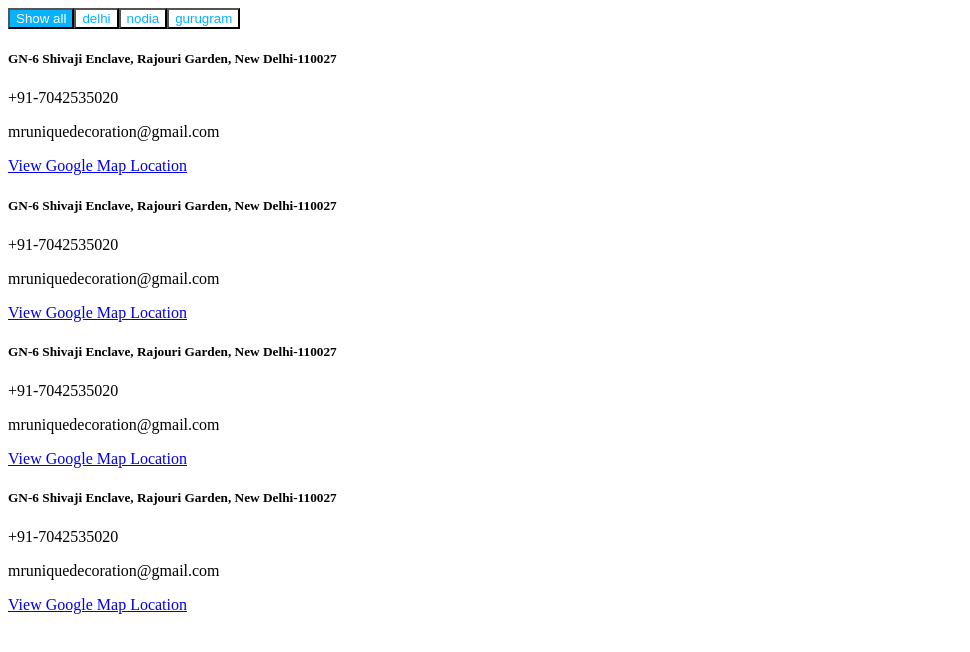
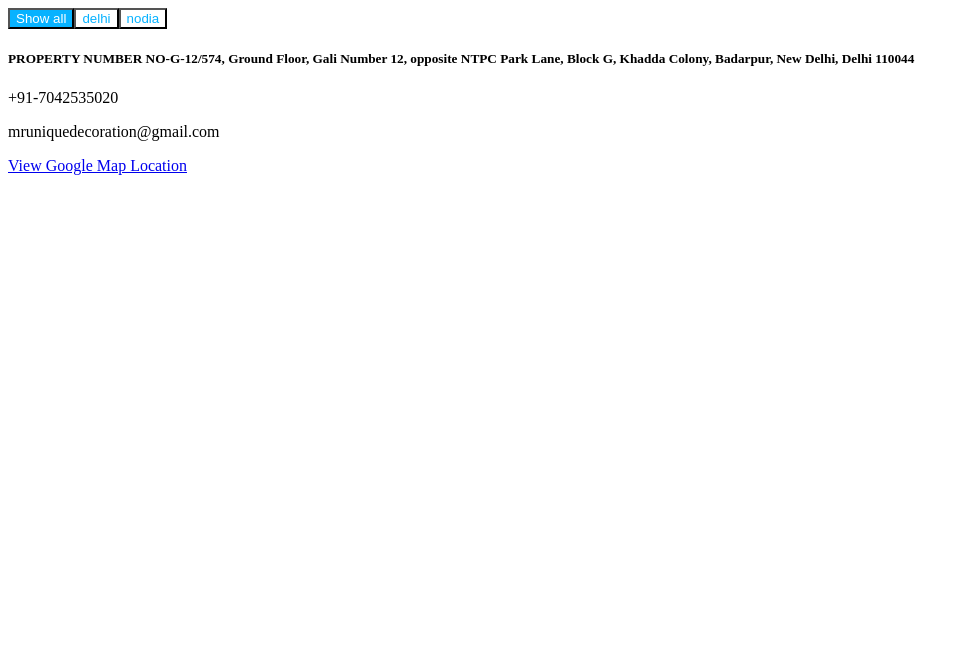
Before and after one commit to VishalKumar000/Freelance-Stall-Decorator, a Next.js app: page /ContactUs/Tab/ImageFilter in a window 1280 px wide. Shown: the top 652 px of the page, without its empty margins (0-970 px from the left). Built offline with nearby package versions, Linux system fonts and the light colour scheme.

Commit message:
udpate contact data

```diff
--- a/src/constants/footer.constant.tsx
+++ b/src/constants/footer.constant.tsx
@@ -9,7 +9,7 @@ import { FaLinkedinIn } from "react-icons/fa";
 export const NAVIGATION_DATA = [
   { link: "/", title: "Home" },
   { link: "/about-us", title: "About Us" },
-  { link: "/offerings", title: "Our Offerings" },
+  // { link: "/offerings", title: "Our Offerings" },
   { link: "/blog", title: "Blog" },
   { link: "/case-studies", title: "Case Studies" },
   { link: "/career", title: "Careers" },
--- a/src/pages/ContactUs/Tab/ImageFilter.tsx
+++ b/src/pages/ContactUs/Tab/ImageFilter.tsx
@@ -23,7 +23,7 @@ export const Text = <E extends React.ElementType = "div">({
 const ImageFilter = () => {
   const [activeFilter, setActiveFilter] = useState<string>("all");
 
-  const buttonCaptions = ["all", "delhi", "nodia", "gurugram"];
+  const buttonCaptions = ["all", "delhi", "nodia"];
 
   const handleFilterClick = (filter: string) => {
     setActiveFilter(filter);
@@ -61,7 +61,7 @@ const ImageFilter = () => {
               <div className="p-5 flex flex-col justify-center">
                 <Text
                   as="h5"
-                  className="mb-2 text-lg font-bold tracking-tight text-[#212529]"
+                  className="mb-2 text-lg font-medium tracking-tight text-[#212529]"
                 >
                   {item.address}
                 </Text>
@@ -93,28 +93,8 @@ export default ImageFilter;
 const filterableData = [
   {
     name: "delhi",
-    address: "GN-6 Shivaji Enclave, Rajouri Garden, New Delhi-110027",
-    phone: "+91-7042535020",
-    email: "mruniquedecoration@gmail.com",
-    location: "/",
-  },
-  {
-    name: "nodia",
-    address: "GN-6 Shivaji Enclave, Rajouri Garden, New Delhi-110027",
-    phone: "+91-7042535020",
-    email: "mruniquedecoration@gmail.com",
-    location: "/",
-  },
-  {
-    name: "nodia",
-    address: "GN-6 Shivaji Enclave, Rajouri Garden, New Delhi-110027",
-    phone: "+91-7042535020",
-    email: "mruniquedecoration@gmail.com",
-    location: "/",
-  },
-  {
-    name: "gurugram",
-    address: "GN-6 Shivaji Enclave, Rajouri Garden, New Delhi-110027",
+    address:
+      "PROPERTY NUMBER NO-G-12/574, Ground Floor, Gali Number 12, opposite NTPC Park Lane, Block G, Khadda Colony, Badarpur, New Delhi, Delhi 110044",
     phone: "+91-7042535020",
     email: "mruniquedecoration@gmail.com",
     location: "/",
--- a/src/pages/Home/WeAreHiring.tsx
+++ b/src/pages/Home/WeAreHiring.tsx
@@ -3,7 +3,7 @@ import React from "react";
 
 const WeAreHiring = () => {
   return (
-    <section className="w-full bg-[#f7f7f8] text-[#303030] py-10 relative before:absolute before:top-0 before:left-0 before:w-0 before:h-full before:overflow-hidden before:bg-[#f7f7f8] before:transition-all hover:before:w-[101%] hover:before:h=[150%]">
+    <section className="w-full bg-[#f7f7f8] text-[#303030] py-10 relative before:absolute before:top-0 before:left-0 before:w-0 before:h-full before:overflow-hidden before:bg-[#f7f7f8] before:transition-all hover:before:w-[101%] hover:before:h=[150%] group">
       <div className="w-full max-w-[1200px] my-0 mx-auto px-4 flex flex-col gap-8">
         <div className=" mb-7 z-[1]">
           <div className=" pl-10 lg:pl-20 mb-5 relative">
@@ -14,7 +14,7 @@ const WeAreHiring = () => {
           <div className="flex justify-between items-center flex-wrap">
             <Link href={"/career"}>
               <h2
-                className=" text-transparent text-2xl min-[550px]:text-4xl lg:text-5xl font-bold tracking-[0.01em] uppercase font-decrease relative before:absolute before:content-['WE_ARE_HIRING'] before:w-0 before:h-full before:overflow-hidden before:text-[#212529] before:border-r before:border-[#07b2ff] before:transition-all hover:before:w-[101%]"
+                className=" text-transparent text-2xl min-[550px]:text-4xl lg:text-5xl font-bold tracking-[0.01em] uppercase font-decrease relative before:absolute before:content-['WE_ARE_HIRING'] before:w-0 before:h-full before:overflow-hidden before:text-[#212529] before:border-r before:border-[#07b2ff] before:transition-all group-hover:before:w-[101%]"
                 style={{ WebkitTextStroke: "1px #212529" }}
               >
                 We are hiring
```
